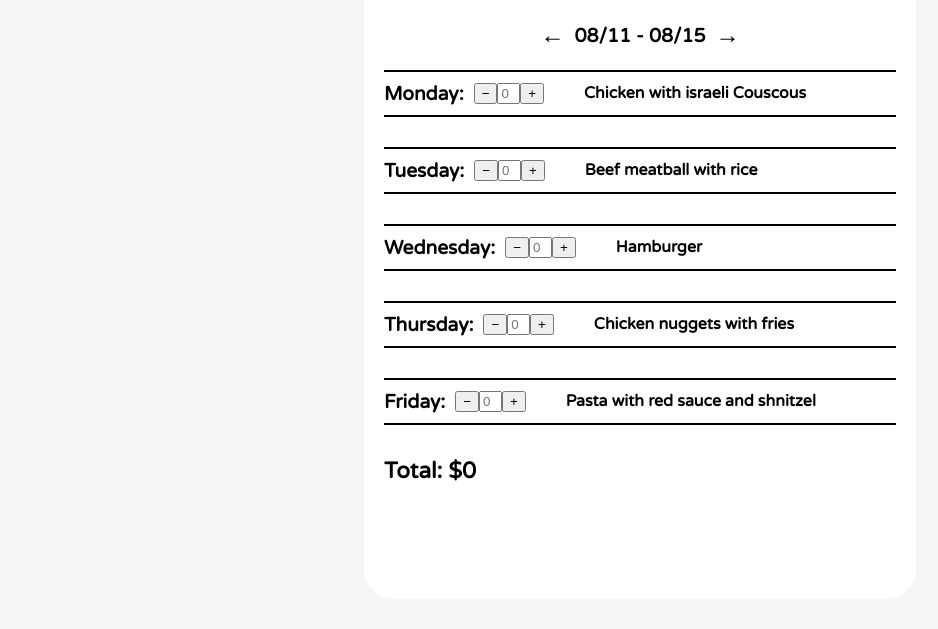
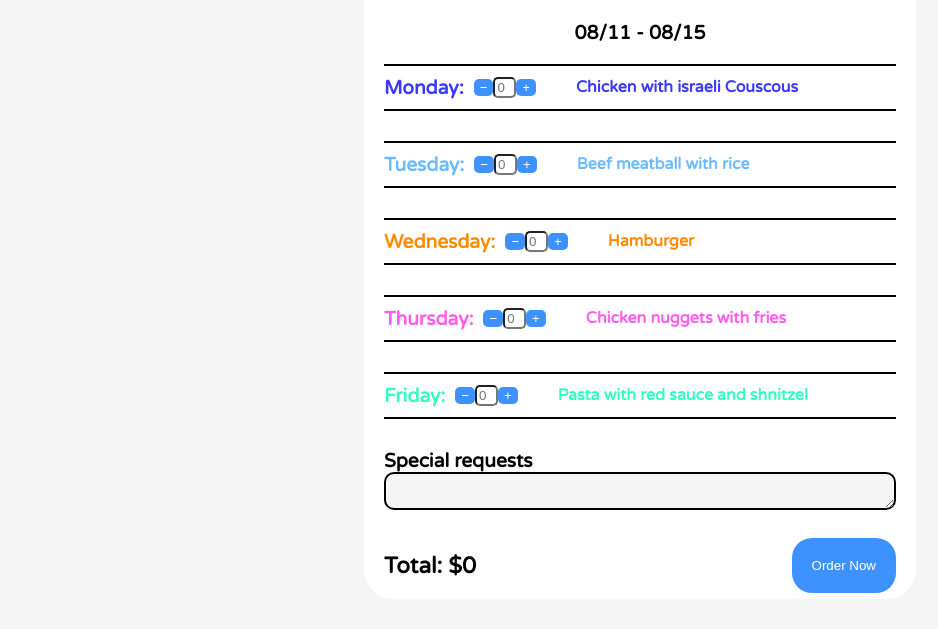
Before and after one commit to motty-mandel/chabad-lunch-orders, a plain HTML site: page index.html in a window 1280 px wide. Shown: the part 171-800 px from the top of the page, without its empty margins (0-938 px from the left). Drawn offline with Linux system fonts and the light colour scheme; a web font is replaced by a local one.

Commit message:
added styles and colors

```diff
--- a/index.html
+++ b/index.html
@@ -4,7 +4,7 @@
 <head>
     <meta charset="UTF-8">
     <meta name="viewport" content="width=device-width, initial-scale=1.0">
-    <title>Document</title>
+    <title>Chabad School Lunches</title>
     <link rel="stylesheet" href="./styles.css">
     <link rel="stylesheet" href="./styles-mobile.css">
     <link rel="preconnect" href="https://fonts.googleapis.com">
@@ -21,18 +21,27 @@
     </div>
 
     <div class="main-container">
+
         <div class="container-header">
             <h2>Hot Lunch Order</h2>
         </div>
+
         <div class="choose-week">
-            <span class="nav-buttons" id="prevWeek">&#8592;</span>
             <span id="weekRange"></span>
-            <span class="nav-buttons" id="nextWeek">&#8594;</span>
         </div>
+
         <div class="days" id="days"></div>
+
+        <div class="specific-requests">
+            <label for="requests" rows="2">Special requests</label>
+            <textarea name="requests" id="requests"></textarea>
+        </div>
+
         <div class="totalPrice">
             <h3 id="total">Total: $0</h3>
+            <button class="order-btn">Order Now</button>
         </div>
+
     </div>
 
 
--- a/script.js
+++ b/script.js
@@ -20,21 +20,23 @@ function updateDisplay() {
     document.getElementById('weekRange').textContent = getWeekMondayAndFriday(currentDate);
 }
 
-// Button events
-document.getElementById('prevWeek').addEventListener('click', () => {
-    currentDate.setDate(currentDate.getDate() - 7);
-    updateDisplay();
-});
-document.getElementById('nextWeek').addEventListener('click', () => {
-    currentDate.setDate(currentDate.getDate() + 7);
-    updateDisplay();
-});
+// // Button events
+// document.getElementById('prevWeek').addEventListener('click', () => {
+//     currentDate.setDate(currentDate.getDate() - 7);
+//     updateDisplay();
+// });
+// document.getElementById('nextWeek').addEventListener('click', () => {
+//     currentDate.setDate(currentDate.getDate() + 7);
+//     updateDisplay();
+// });
 
 // Initial display
 updateDisplay();
 // -------------------------------------------------------------------
 let total = document.getElementById('total');
 let totalPrice = 0;
+
+//
 
 fetch('./menu.json')
     .then(response => response.json())
--- a/styles-mobile.css
+++ b/styles-mobile.css
@@ -1,5 +1,6 @@
 @media screen and (max-width: 430px) {
     .main-container {
         width: 90%;
+        min-height: fit-content;
     }
 }
--- a/styles.css
+++ b/styles.css
@@ -37,9 +37,9 @@ body {
 }
 
 .choose-week {
-    display:flex;
+    display: flex;
     justify-content: center;
-    align-items:center;
+    align-items: center;
     font-size: 1.2rem;
 }
 
@@ -64,8 +64,40 @@ body {
     margin: 20px 0 10px 0;
 }
 
+.monday:first-child {
+    color: rgb(59, 59, 255);
+}
+
+.monday:nth-child(2) {
+    color: rgb(108, 187, 255);
+}
+
+.monday:nth-child(3) {
+    color: rgb(255, 140, 0);
+}
+
+.monday:nth-child(4) {
+    color: rgb(255, 94, 236);
+}
+
+.monday:nth-child(5) {
+    color: rgb(51, 255, 194);
+}
+
 #day {
     margin-right: 10px;
+}
+
+#orders {
+    border-radius: 5px;
+}
+
+.plus,
+.minus {
+    border-radius: 5px;
+    border: none;
+    background-color: rgb(62, 146, 255);
+    color: white;
 }
 
 #orders {
@@ -75,3 +107,38 @@ body {
 #menu {
     margin: 0 0 0 40px;
 }
+
+.specific-requests {
+    flex-direction: column;
+}
+
+.specific-requests label {
+    margin-top: 20px;
+}
+
+#requests,
+#requests:focus-visible {
+    border-radius: 10px;
+    outline: none;
+    border: solid black 2px;
+    background-color: whitesmoke;
+    margin-bottom: 20px;
+}
+
+.totalPrice {
+    justify-content: space-between;
+    align-items: center;
+}
+
+.totalPrice .order-btn {
+    max-height: fit-content;
+    padding: 20px 20px 20px 20px;
+    border-radius: 20px;
+    border: none;
+    background-color: rgb(62, 146, 255);
+    color: white;
+}
+
+.totalPrice button:active {
+    transform: scale(0.9);
+}
```
